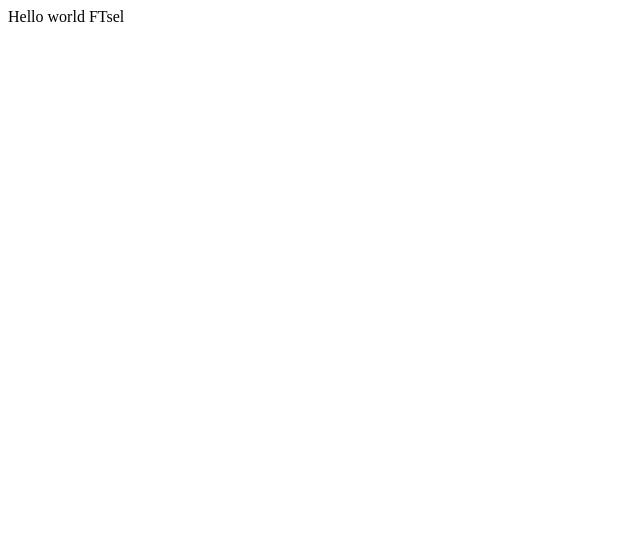
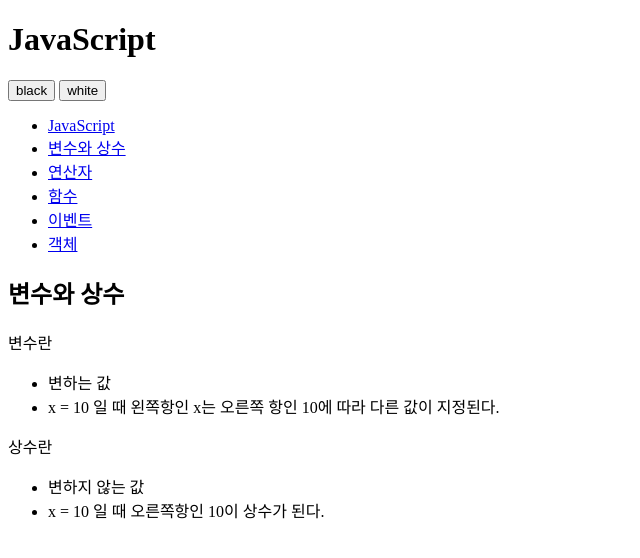
Before and after one commit to lifecodingjmsinc/opentutorials, a plain HTML site: page index.html in a window 1280 px wide. Shown: the whole page, without its empty margins (0-640 px from the left). Drawn offline with Linux system fonts and the light colour scheme.

Commit message:
change index.html

```diff
--- a/index.html
+++ b/index.html
@@ -1,25 +1,53 @@
 <!DOCTYPE html>
-<!DOCTYPE html>
-<html lang="en">
+<html>
     <head>
         <meta charset="utf-8" />
-
-        <!-- Always force latest IE rendering engine (even in intranet) & Chrome Frame
-        Remove this if you use the .htaccess -->
-        <meta http-equiv="X-UA-Compatible" content="IE=edge,chrome=1" />
-
-        <title>index</title>
-        <meta name="description" content="" />
-        <meta name="author" content="egoing" />
-
-        <meta name="viewport" content="width=device-width; initial-scale=1.0" />
-
-        <!-- Replace favicon.ico & apple-touch-icon.png in the root of your domain and delete these references -->
-        <link rel="shortcut icon" href="/favicon.ico" />
-        <link rel="apple-touch-icon" href="/apple-touch-icon.png" />
     </head>
 
-    <body>
-        Hello world FTsel
+    <body id="body">
+        <div>
+            <header>
+                <h1>JavaScript</h1>
+            </header>
+            <div id="toolbar">
+                <input type="button" value="black" />
+                <input type="button" value="white" />
+            </div>
+            <nav>
+                <ul>
+                    <li><a href="http://opentutorials.org/course/49/16">JavaScript</a></li>
+                    <li><a href="http://opentutorials.org/course/49/17">변수와 상수</a></li>
+                    <li><a href="http://opentutorials.org/course/49/18">연산자</a></li>
+                    <li><a href="http://opentutorials.org/course/49/19">함수</a></li>
+                    <li><a href="http://opentutorials.org/course/49/20">이벤트</a></li>
+                    <li><a href="http://opentutorials.org/course/49/21">객체</a></li>
+                </ul>
+            </nav>
+            <article>
+                <h2>변수와 상수</h2>
+                <div>
+                    <p>변수란</p>
+                    <ul>
+                        <li>
+                            변하는 값
+                        </li>
+                        <li>
+                            x = 10 일 때 왼쪽항인 x는 오른쪽 항인 10에 따라 다른 값이 지정된다.
+                        </li>
+                    </ul>
+                    <p>
+                        상수란
+                    </p>
+                    <ul>
+                        <li>
+                            변하지 않는 값
+                        </li>
+                        <li>
+                            x = 10 일 때 오른쪽항인 10이 상수가 된다.
+                        </li>
+                    </ul>
+                </div>
+            </article>
+        </div>
     </body>
 </html>
```
